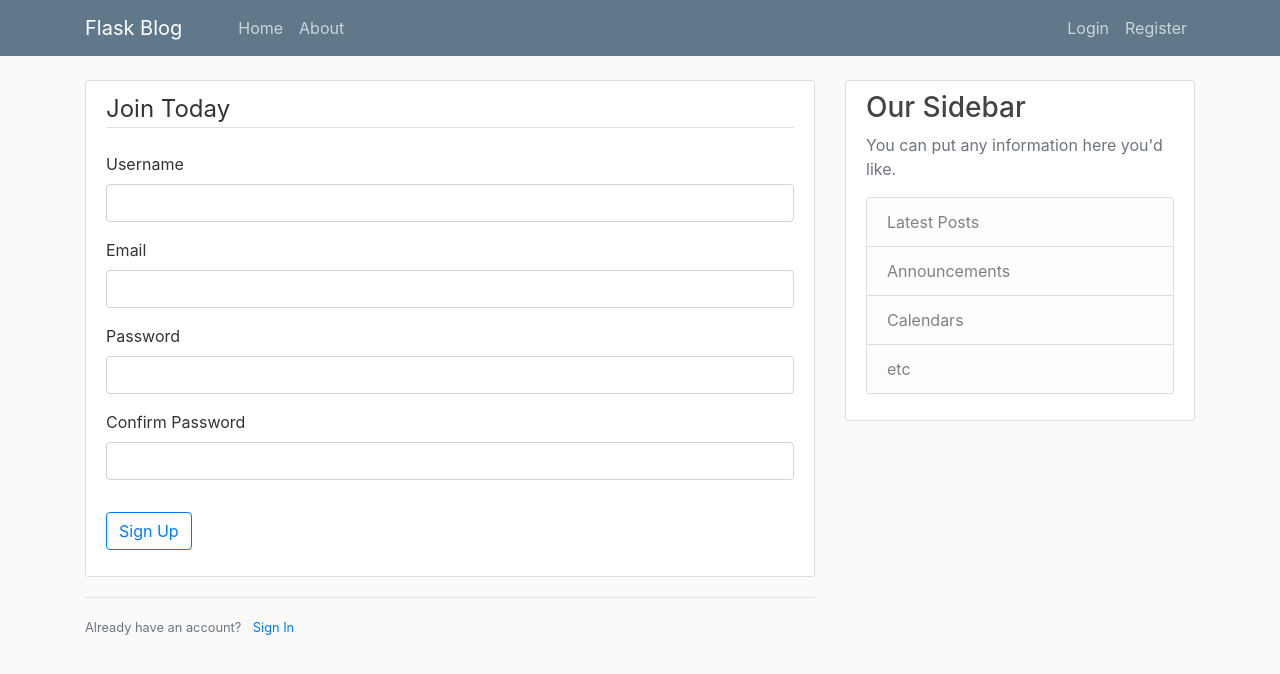
After one commit to nabil-mahmoor/Voxlr-Blog, a Flask app: page /register in a window 1280 px wide. The commit adds this page. Shown: the top 674 px of the page. Run offline with Flask 3, Linux system fonts and the light colour scheme; some libraries are stand-ins or nearby versions.

Commit message:
chapter 03

```diff
--- a/flaskblog.py
+++ b/flaskblog.py
@@ -1,21 +1,23 @@
-from flask import Flask, render_template, url_for
+from flask import Flask, render_template, url_for, flash, redirect
+from form import RegistrationForm, LoginForm
 
 
 app = Flask(__name__)
+app.config['SECRET_KEY'] = '26a76a089b9266365155fa79cf124b38bb614058e80fb13e07668234ba770e43'
 
 
 posts = [
     {
-        'author': 'Vanell Blunt',
-        'title': 'Blog Post 1',
-        'content': 'First post content',
-        'date_posted': 'May 16, 2020'
+        'author': 'Zack Lenon',
+        'title': 'Blog Post 01',
+        'content': 'First post',
+        'date_created': 'April 20, 2018'
     },
     {
-        'author': 'Zack Beer',
-        'title': 'Blog Post 2',
-        'content': 'Second post content',
-        'date_posted': 'October 29, 2021'
+        'author': 'Kate Jeene',
+        'title': 'Blog Post 02',
+        'content': 'Second post',
+        'date_created': 'May 17, 2020'
     }
 ]
 
@@ -25,10 +27,28 @@ posts = [
 def home():
     return render_template('home.html', posts=posts)
 
-
 @app.route('/about')
 def about():
-    return render_template('home.html', title='About')
+    return render_template('about.html', title='About')
+
+@app.route('/register', methods=['GET', 'POST'])
+def register():
+    form = RegistrationForm()
+    if form.validate_on_submit():
+        flash(f'Account created for {form.username.data}', 'success')
+        return redirect(url_for('home'))
+    return render_template('register.html', title='Register', form=form)
+
+@app.route('/login', methods=['GET', 'POST'])
+def login():
+    form = LoginForm()
+    if form.validate_on_submit():
+        if form.email.data == 'ffff@blog.com' and form.password.data == 'ffff':
+            flash('You have been logged in!', 'success')
+            return redirect(url_for('home'))
+        else:
+            flash('Login Unsuccessful. Please check email and password.', 'danger')
+    return render_template('login.html', title='Login', form=form)
 
 
 if __name__ == '__main__':
--- /dev/null
+++ b/form.py
@@ -0,0 +1,17 @@
+from flask_wtf import FlaskForm
+from wtforms import StringField, PasswordField, SubmitField, BooleanField
+from wtforms.validators import DataRequired, Length, Email, EqualTo
+
+
+class RegistrationForm(FlaskForm):
+    username = StringField('Username', validators=[DataRequired(), Length(min=2, max=20)])
+    email = StringField('Email', validators=[DataRequired(), Email()])
+    password = PasswordField('Password', validators=[DataRequired()])
+    confirm_password = PasswordField('Confirm Password', validators=[DataRequired(), EqualTo('password')])
+    submit = SubmitField('Sign Up')
+
+class LoginForm(FlaskForm):
+    email = StringField('Email', validators=[DataRequired(), Email()])
+    password = PasswordField('Password', validators=[DataRequired()])
+    remember_me = BooleanField('Remember Me')
+    submit = SubmitField('Login')
--- a/templates/about.html
+++ b/templates/about.html
@@ -1,5 +1,5 @@
-{% extends 'layout.html' %}
+{% extends "layout.html" %}
 
 {% block content %}
-    <h1>About Page</h1>
-{% endblock content %}
+    <h1>About</h1>
+{% endblock %}
--- a/templates/home.html
+++ b/templates/home.html
@@ -1,4 +1,4 @@
-{% extends 'layout.html' %}
+{% extends "layout.html" %}
 
 {% block content %}
     {% for post in posts %}
@@ -6,7 +6,7 @@
             <div class="media-body">
                 <div class="article-metadata">
                     <a class="mr-2" href="#">{{ post.author }}</a>
-                    <small class="text-muted fw-lighter">{{ post.date_posted }}</small>
+                    <small class="text-muted">{{ post.date_posted }}</small>
                 </div>
                 <h2><a class="article-title" href="#">{{ post.title }}</a></h2>
                 <p class="article-content">{{ post.content }}</p>
--- a/templates/layout.html
+++ b/templates/layout.html
@@ -1,13 +1,14 @@
 <!DOCTYPE html>
-<html lang="en">
+<html>
 <head>
-    <meta charset="UTF-8">
-    <meta name="viewport" content="width=device-width, initial-scale=1.0">
+    <!-- Required meta tags -->
+    <meta charset="utf-8">
+    <meta name="viewport" content="width=device-width, initial-scale=1, shrink-to-fit=no">
 
     <!-- Bootstrap CSS -->
-    <link href="https://cdn.jsdelivr.net/npm/bootstrap@5.3.2/dist/css/bootstrap.min.css" rel="stylesheet" integrity="sha384-T3c6CoIi6uLrA9TneNEoa7RxnatzjcDSCmG1MXxSR1GAsXEV/Dwwykc2MPK8M2HN" crossorigin="anonymous">
+    <link rel="stylesheet" href="https://maxcdn.bootstrapcdn.com/bootstrap/4.0.0/css/bootstrap.min.css" integrity="sha384-Gn5384xqQ1aoWXA+058RXPxPg6fy4IWvTNh0E263XmFcJlSAwiGgFAW/dAiS6JXm" crossorigin="anonymous">
 
-    <link rel="stylesheet" href="{{ url_for('static', filename='main.css') }}">
+    <link rel="stylesheet" type="text/css" href="{{ url_for('static', filename='main.css') }}">
 
     {% if title %}
         <title>Flask Blog - {{ title }}</title>
@@ -20,7 +21,7 @@
     <header class="site-header">
         <nav class="navbar navbar-expand-md navbar-dark bg-steel fixed-top">
             <div class="container">
-                <a class="navbar-brand mr-4" href="{{ url_for('home') }}">Flask Blog</a>
+                <a class="navbar-brand mr-5" href="{{ url_for('home') }}">Flask Blog</a>
                 <button class="navbar-toggler" type="button" data-toggle="collapse" data-target="#navbarToggle" aria-controls="navbarToggle" aria-expanded="false" aria-label="Toggle navigation">
                     <span class="navbar-toggler-icon"></span>
                 </button>
@@ -31,16 +32,26 @@
                     </div>
                     <!-- Navbar Right Side -->
                     <div class="navbar-nav">
-                        <a class="nav-item nav-link" href="/login">Login</a>
-                        <a class="nav-item nav-link" href="/register">Register</a>
+                        <a class="nav-item nav-link" href="{{ url_for('login') }}">Login</a>
+                        <a class="nav-item nav-link" href="{{ url_for('register') }}">Register</a>
                     </div>
                 </div>
             </div>
         </nav>
     </header>
+
     <main role="main" class="container">
         <div class="row">
             <div class="col-md-8">
+                {% with messages = get_flashed_messages(with_categories=true) %}
+                    {% if messages %}
+                        {% for category, message in messages %}
+                            <div class="alert alert-{{ category }}">
+                                {{ message }}
+                            </div>
+                        {% endfor %}
+                    {% endif %}
+                {% endwith %}
                 {% block content %}{% endblock %}
             </div>
             <div class="col-md-4">
@@ -59,10 +70,11 @@
         </div>
     </main>
 
+
     <!-- Optional JavaScript -->
     <!-- jQuery first, then Popper.js, then Bootstrap JS -->
-    <script src="https://cdn.jsdelivr.net/npm/bootstrap@5.3.2/dist/js/bootstrap.bundle.min.js" integrity="sha384-C6RzsynM9kWDrMNeT87bh95OGNyZPhcTNXj1NW7RuBCsyN/o0jlpcV8Qyq46cDfL" crossorigin="anonymous"></script>
-    <script src="https://cdn.jsdelivr.net/npm/@popperjs/core@2.11.8/dist/umd/popper.min.js" integrity="sha384-I7E8VVD/ismYTF4hNIPjVp/Zjvgyol6VFvRkX/vR+Vc4jQkC+hVqc2pM8ODewa9r" crossorigin="anonymous"></script>
-    <script src="https://cdn.jsdelivr.net/npm/bootstrap@5.3.2/dist/js/bootstrap.min.js" integrity="sha384-BBtl+eGJRgqQAUMxJ7pMwbEyER4l1g+O15P+16Ep7Q9Q+zqX6gSbd85u4mG4QzX+" crossorigin="anonymous"></script>
+    <script src="https://code.jquery.com/jquery-3.2.1.slim.min.js" integrity="sha384-KJ3o2DKtIkvYIK3UENzmM7KCkRr/rE9/Qpg6aAZGJwFDMVNA/GpGFF93hXpG5KkN" crossorigin="anonymous"></script>
+    <script src="https://cdnjs.cloudflare.com/ajax/libs/popper.js/1.12.9/umd/popper.min.js" integrity="sha384-ApNbgh9B+Y1QKtv3Rn7W3mgPxhU9K/ScQsAP7hUibX39j7fakFPskvXusvfa0b4Q" crossorigin="anonymous"></script>
+    <script src="https://maxcdn.bootstrapcdn.com/bootstrap/4.0.0/js/bootstrap.min.js" integrity="sha384-JZR6Spejh4U02d8jOt6vLEHfe/JQGiRRSQQxSfFWpi1MquVdAyjUar5+76PVCmYl" crossorigin="anonymous"></script>
 </body>
 </html>
--- /dev/null
+++ b/templates/register.html
@@ -0,0 +1,76 @@
+{% extends "layout.html" %}
+
+{% block content %}
+    <div class="content-section">
+        <form method="POST" action="">
+            {{ form.hidden_tag() }}
+            <fieldset class="form-group">
+                <legend class="border-bottom mb-4">Join Today</legend>
+                <div class="form-group">
+                    {{ form.username.label(class="form-control-label") }}
+
+                    {% if form.username.errors %}
+                        {{ form.username(class="form-control is-invalid") }}
+                        <div class="invalid-feedback">
+                            {% for error in form.username.errors %}
+                                <span>{{ error }}</span>
+                            {% endfor %}
+                        </div>
+                    {% else %}
+                        {{ form.username(class="form-control") }}
+                    {% endif %}
+                </div>
+                <div class="form-group">
+                    {{ form.email.label(class="form-control-label") }}
+
+                    {% if form.email.errors %}
+                        {{ form.email(class="form-control is-invalid") }}
+                        <div class="invalid-feedback">
+                            {% for error in form.email.errors %}
+                                <span>{{ error }}</span>
+                            {% endfor %}
+                        </div>
+                    {% else %}
+                        {{ form.email(class="form-control") }}
+                    {% endif %}
+                </div>
+                <div class="form-group">
+                    {{ form.password.label(class="form-control-label") }}
+
+                    {% if form.password.errors %}
+                        {{ form.password(class="form-control is-invalid") }}
+                        <div class="invalid-feedback">
+                            {% for error in form.password.errors %}
+                                <span>{{ error }}</span>
+                            {% endfor %}
+                        </div>
+                    {% else %}
+                        {{ form.password(class="form-control") }}
+                    {% endif %}
+                </div>
+                <div class="form-group">
+                    {{ form.confirm_password.label(class="form-control-label") }}
+
+                    {% if form.confirm_password.errors %}
+                        {{ form.confirm_password(class="form-control is-invalid") }}
+                        <div class="invalid-feedback">
+                            {% for error in form.confirm_password.errors %}
+                                <span>{{ error }}</span>
+                            {% endfor %}
+                        </div>
+                    {% else %}
+                        {{ form.confirm_password(class="form-control") }}
+                    {% endif %}
+                </div>
+            </fieldset>
+            <div class="form-group">
+                {{ form.submit(class="btn btn-outline-primary") }}
+            </div>
+        </form>
+    </div>
+    <div class="border-top pt-3">
+        <small class="text-muted">
+            Already have an account? <a href="{{ url_for('login') }}" class="ml-2">Sign In</a>
+        </small>
+    </div>
+{% endblock %}
```
Also changed, not shown: templates/login.html (added, +55 -0 lines).
